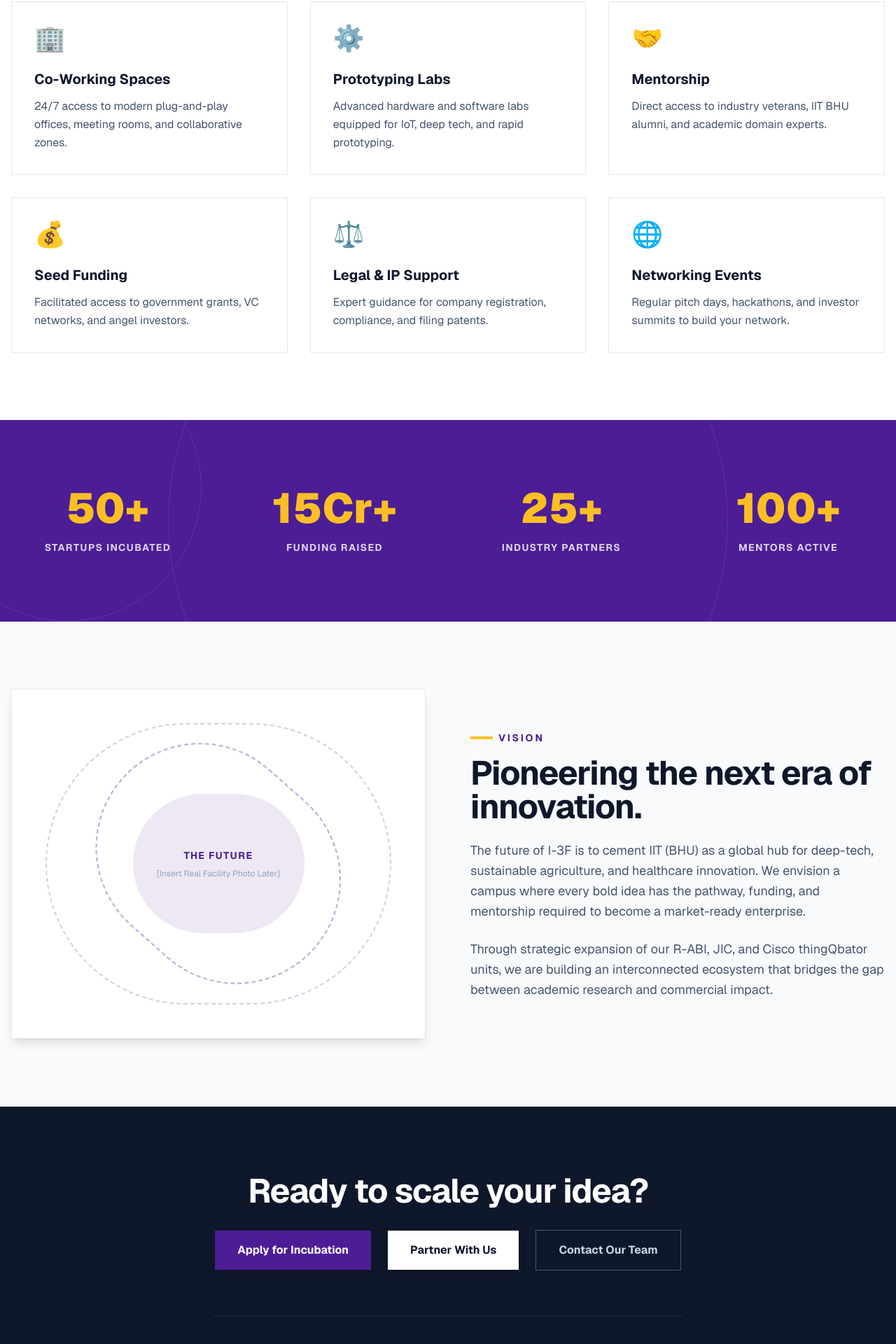
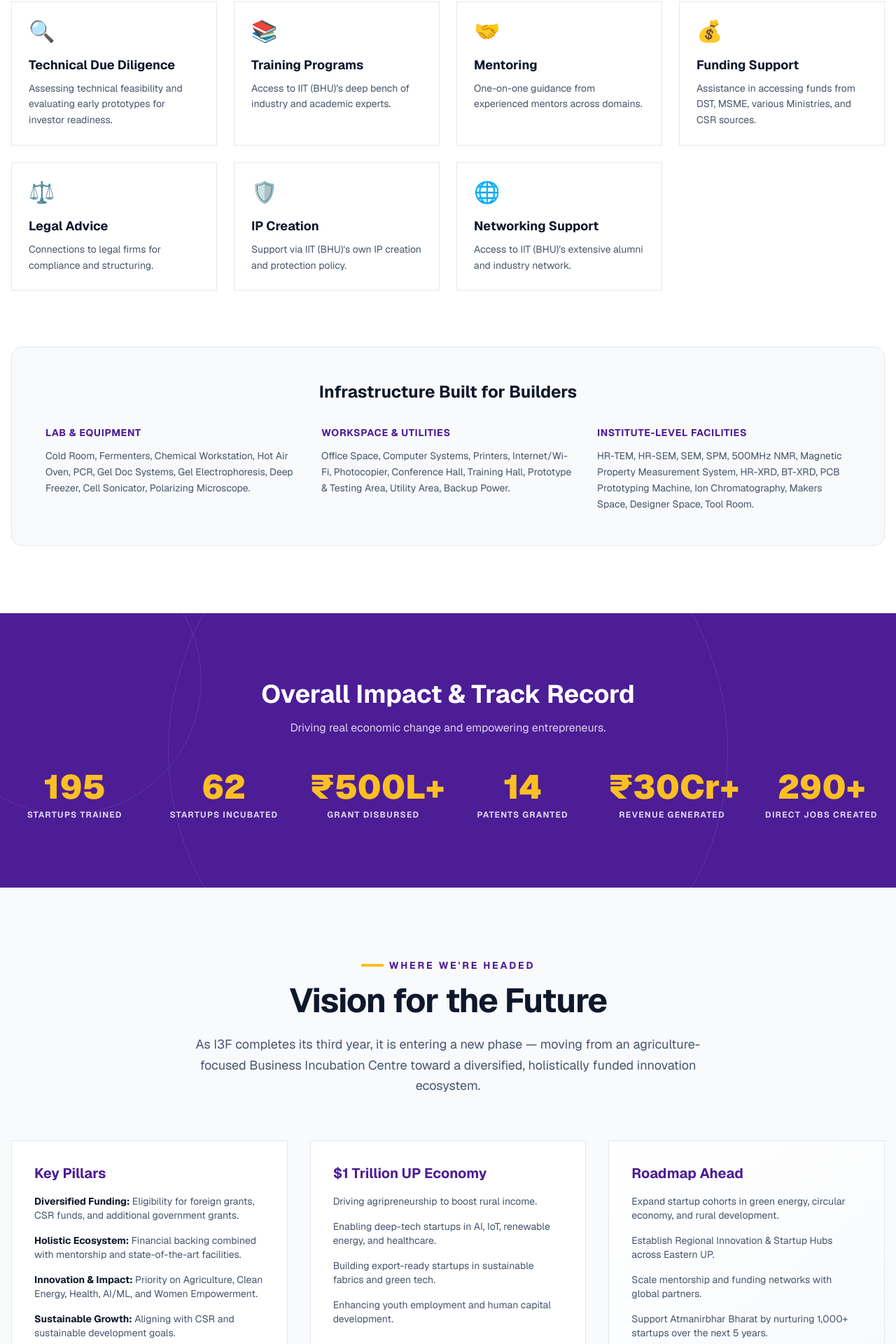
Before and after one commit to ecelliitbhu/i3f-website, a Next.js app: page / in a window 1280 px wide. Shown: the part 7459-9379 px from the top of the page at 70% size. Built offline with nearby package versions, Linux system fonts and the light colour scheme.

Commit message:
feat(content): update services, achievements, and vision with detailed content from PDF

```diff
--- a/app/page.tsx
+++ b/app/page.tsx
@@ -270,28 +270,56 @@ export default function Home() {
         <div className="text-center mb-16">
           <div className="inline-flex items-center gap-2 mb-4">
             <div className="w-8 h-1 bg-brand-accent"></div>
-            <span className="uppercase tracking-[0.2em] text-brand-primary font-bold text-sm">Services & Facilities</span>
+            <span className="uppercase tracking-[0.2em] text-brand-primary font-bold text-sm">Beyond Funding</span>
           </div>
-          <h2 className="text-4xl md:text-5xl font-bold tracking-tight text-slate-900 mb-6">Everything you need to build</h2>
+          <h2 className="text-4xl md:text-5xl font-bold tracking-tight text-slate-900 mb-6">End-to-End Support & Infrastructure</h2>
           <p className="mt-6 text-lg text-slate-600 max-w-2xl mx-auto leading-relaxed">
-            We provide state-of-the-art infrastructure and dedicated support systems to ensure your idea scales seamlessly.
+            We provide state-of-the-art infrastructure and dedicated support systems to ensure your idea scales seamlessly from prototype to enterprise.
           </p>
         </div>
-        <div className="grid gap-8 md:grid-cols-3">
+
+        {/* Services Grid */}
+        <div className="grid gap-6 md:grid-cols-2 lg:grid-cols-3 xl:grid-cols-4 mb-20">
           {[
-            { title: "Co-Working Spaces", icon: "🏢", desc: "24/7 access to modern plug-and-play offices, meeting rooms, and collaborative zones." },
-            { title: "Prototyping Labs", icon: "⚙️", desc: "Advanced hardware and software labs equipped for IoT, deep tech, and rapid prototyping." },
-            { title: "Mentorship", icon: "🤝", desc: "Direct access to industry veterans, IIT BHU alumni, and academic domain experts." },
-            { title: "Seed Funding", icon: "💰", desc: "Facilitated access to government grants, VC networks, and angel investors." },
-            { title: "Legal & IP Support", icon: "⚖️", desc: "Expert guidance for company registration, compliance, and filing patents." },
-            { title: "Networking Events", icon: "🌐", desc: "Regular pitch days, hackathons, and investor summits to build your network." },
+            { title: "Technical Due Diligence", icon: "🔍", desc: "Assessing technical feasibility and evaluating early prototypes for investor readiness." },
+            { title: "Training Programs", icon: "📚", desc: "Access to IIT (BHU)'s deep bench of industry and academic experts." },
+            { title: "Mentoring", icon: "🤝", desc: "One-on-one guidance from experienced mentors across domains." },
+            { title: "Funding Support", icon: "💰", desc: "Assistance in accessing funds from DST, MSME, various Ministries, and CSR sources." },
+            { title: "Legal Advice", icon: "⚖️", desc: "Connections to legal firms for compliance and structuring." },
+            { title: "IP Creation", icon: "🛡️", desc: "Support via IIT (BHU)'s own IP creation and protection policy." },
+            { title: "Networking Support", icon: "🌐", desc: "Access to IIT (BHU)'s extensive alumni and industry network." },
           ].map((service, i) => (
-            <div key={i} className="group p-8 border border-slate-200 hover:border-brand-primary hover:shadow-xl transition-all duration-300">
-              <div className="text-4xl mb-6 group-hover:scale-110 transition-transform origin-left">{service.icon}</div>
-              <h3 className="text-xl font-bold text-slate-900 mb-3">{service.title}</h3>
-              <p className="text-slate-600 leading-relaxed">{service.desc}</p>
+            <div key={i} className="group p-6 border border-slate-200 hover:border-brand-primary hover:shadow-lg transition-all duration-300">
+              <div className="text-3xl mb-4 group-hover:scale-110 transition-transform origin-left">{service.icon}</div>
+              <h3 className="text-lg font-bold text-slate-900 mb-2">{service.title}</h3>
+              <p className="text-sm text-slate-600 leading-relaxed">{service.desc}</p>
             </div>
           ))}
+        </div>
+
+        {/* Facilities Box */}
+        <div className="bg-slate-50 border border-slate-200 rounded-2xl p-8 lg:p-12">
+          <h3 className="text-2xl font-bold text-slate-900 mb-8 text-center">Infrastructure Built for Builders</h3>
+          <div className="grid md:grid-cols-3 gap-8">
+            <div>
+              <h4 className="font-bold text-brand-primary mb-3 uppercase tracking-wider text-sm">Lab & Equipment</h4>
+              <p className="text-sm text-slate-600 leading-relaxed">
+                Cold Room, Fermenters, Chemical Workstation, Hot Air Oven, PCR, Gel Doc Systems, Gel Electrophoresis, Deep Freezer, Cell Sonicator, Polarizing Microscope.
+              </p>
+            </div>
+            <div>
+              <h4 className="font-bold text-brand-primary mb-3 uppercase tracking-wider text-sm">Workspace & Utilities</h4>
+              <p className="text-sm text-slate-600 leading-relaxed">
+                Office Space, Computer Systems, Printers, Internet/Wi-Fi, Photocopier, Conference Hall, Training Hall, Prototype & Testing Area, Utility Area, Backup Power.
+              </p>
+            </div>
+            <div>
+              <h4 className="font-bold text-brand-primary mb-3 uppercase tracking-wider text-sm">Institute-Level Facilities</h4>
+              <p className="text-sm text-slate-600 leading-relaxed">
+                HR-TEM, HR-SEM, SEM, SPM, 500MHz NMR, Magnetic Property Measurement System, HR-XRD, BT-XRD, PCB Prototyping Machine, Ion Chromatography, Makers Space, Designer Space, Tool Room.
+              </p>
+            </div>
+          </div>
         </div>
       </div>
     </section>
@@ -304,16 +332,22 @@ export default function Home() {
         <div className="absolute top-1/2 left-1/2 -translate-x-1/2 -translate-y-1/2 w-[800px] h-[800px] border border-white rounded-full"></div>
       </div>
       <div className="container mx-auto px-4 max-w-7xl relative z-10">
-        <div className="grid gap-12 md:grid-cols-4 text-center">
+        <div className="mb-12 text-center relative z-10">
+          <h2 className="text-3xl md:text-4xl font-bold mb-4">Overall Impact & Track Record</h2>
+          <p className="text-white/80 max-w-2xl mx-auto">Driving real economic change and empowering entrepreneurs.</p>
+        </div>
+        <div className="grid gap-8 md:grid-cols-3 lg:grid-cols-6 text-center">
           {[
-            { stat: "50+", label: "Startups Incubated" },
-            { stat: "15Cr+", label: "Funding Raised" },
-            { stat: "25+", label: "Industry Partners" },
-            { stat: "100+", label: "Mentors Active" },
+            { stat: "195", label: "Startups Trained" },
+            { stat: "62", label: "Startups Incubated" },
+            { stat: "₹500L+", label: "Grant Disbursed" },
+            { stat: "14", label: "Patents Granted" },
+            { stat: "₹30Cr+", label: "Revenue Generated" },
+            { stat: "290+", label: "Direct Jobs Created" },
           ].map((ach, i) => (
             <div key={i}>
-              <div className="text-5xl md:text-6xl font-black text-brand-accent mb-4">{ach.stat}</div>
-              <div className="text-sm font-bold uppercase tracking-widest text-white/80">{ach.label}</div>
+              <div className="text-4xl md:text-5xl font-black text-brand-accent mb-2">{ach.stat}</div>
+              <div className="text-xs font-bold uppercase tracking-widest text-white/80">{ach.label}</div>
             </div>
           ))}
         </div>
@@ -323,30 +357,46 @@ export default function Home() {
     {/* 9. VISION & FUTURE */}
     <section id="vision" className="py-24 bg-slate-50 border-b border-slate-200">
       <div className="container mx-auto px-4 max-w-7xl">
-        <div className="grid lg:grid-cols-2 gap-16 items-center">
-          <div className="order-2 lg:order-1 relative h-[500px] bg-white border border-slate-200 shadow-lg overflow-hidden flex items-center justify-center p-12">
-            {/* Placeholder Abstract Graphic for Vision */}
-            <div className="relative w-full h-full border-2 border-dashed border-slate-300 rounded-full flex items-center justify-center">
-              <div className="absolute w-3/4 h-3/4 border-2 border-dashed border-brand-primary/40 rounded-full animate-[spin_60s_linear_infinite]"></div>
-              <div className="absolute w-1/2 h-1/2 bg-brand-primary/10 rounded-full"></div>
-              <div className="text-center z-10">
-                <div className="text-brand-primary font-bold tracking-widest uppercase text-sm mb-2">The Future</div>
-                <div className="text-slate-400 text-xs">[Insert Real Facility Photo Later]</div>
-              </div>
-            </div>
+        <div className="text-center mb-16">
+          <div className="inline-flex items-center gap-2 mb-4">
+            <div className="w-8 h-1 bg-brand-accent"></div>
+            <span className="uppercase tracking-[0.2em] text-brand-primary font-bold text-sm">Where We're Headed</span>
           </div>
-          <div className="order-1 lg:order-2">
-            <div className="inline-flex items-center gap-2 mb-4">
-              <div className="w-8 h-1 bg-brand-accent"></div>
-              <span className="uppercase tracking-[0.2em] text-brand-primary font-bold text-sm">Vision</span>
-            </div>
-            <h2 className="text-4xl md:text-5xl font-bold tracking-tight text-slate-900 mb-6">Pioneering the next era of innovation.</h2>
-            <p className="text-lg text-slate-600 mb-6 leading-relaxed">
-              The future of I-3F is to cement IIT (BHU) as a global hub for deep-tech, sustainable agriculture, and healthcare innovation. We envision a campus where every bold idea has the pathway, funding, and mentorship required to become a market-ready enterprise.
-            </p>
-            <p className="text-lg text-slate-600 leading-relaxed">
-              Through strategic expansion of our R-ABI, JIC, and Cisco thingQbator units, we are building an interconnected ecosystem that bridges the gap between academic research and commercial impact.
-            </p>
+          <h2 className="text-4xl md:text-5xl font-bold tracking-tight text-slate-900 mb-6">Vision for the Future</h2>
+          <p className="text-lg text-slate-600 max-w-3xl mx-auto leading-relaxed">
+            As I3F completes its third year, it is entering a new phase — moving from an agriculture-focused Business Incubation Centre toward a diversified, holistically funded innovation ecosystem.
+          </p>
+        </div>
+
+        <div className="grid lg:grid-cols-3 gap-8">
+          <div className="bg-white p-8 border border-slate-200 hover:shadow-lg transition-shadow">
+            <h3 className="text-xl font-bold text-brand-primary mb-4">Key Pillars</h3>
+            <ul className="space-y-4 text-sm text-slate-600">
+              <li><strong className="text-slate-900">Diversified Funding:</strong> Eligibility for foreign grants, CSR funds, and additional government grants.</li>
+              <li><strong className="text-slate-900">Holistic Ecosystem:</strong> Financial backing combined with mentorship and state-of-the-art facilities.</li>
+              <li><strong className="text-slate-900">Innovation & Impact:</strong> Priority on Agriculture, Clean Energy, Health, AI/ML, and Women Empowerment.</li>
+              <li><strong className="text-slate-900">Sustainable Growth:</strong> Aligning with CSR and sustainable development goals.</li>
+            </ul>
+          </div>
+
+          <div className="bg-white p-8 border border-slate-200 hover:shadow-lg transition-shadow">
+            <h3 className="text-xl font-bold text-brand-primary mb-4">$1 Trillion UP Economy</h3>
+            <ul className="space-y-4 text-sm text-slate-600">
+              <li>Driving agripreneurship to boost rural income.</li>
+              <li>Enabling deep-tech startups in AI, IoT, renewable energy, and healthcare.</li>
+              <li>Building export-ready startups in sustainable fabrics and green tech.</li>
+              <li>Enhancing youth employment and human capital development.</li>
+            </ul>
+          </div>
+
+          <div className="bg-white p-8 border border-slate-200 hover:shadow-lg transition-shadow bg-gradient-to-br from-white to-slate-50">
+            <h3 className="text-xl font-bold text-brand-primary mb-4">Roadmap Ahead</h3>
+            <ul className="space-y-4 text-sm text-slate-600">
+              <li>Expand startup cohorts in green energy, circular economy, and rural development.</li>
+              <li>Establish Regional Innovation & Startup Hubs across Eastern UP.</li>
+              <li>Scale mentorship and funding networks with global partners.</li>
+              <li>Support Atmanirbhar Bharat by nurturing 1,000+ startups over the next 5 years.</li>
+            </ul>
           </div>
         </div>
       </div>
```
